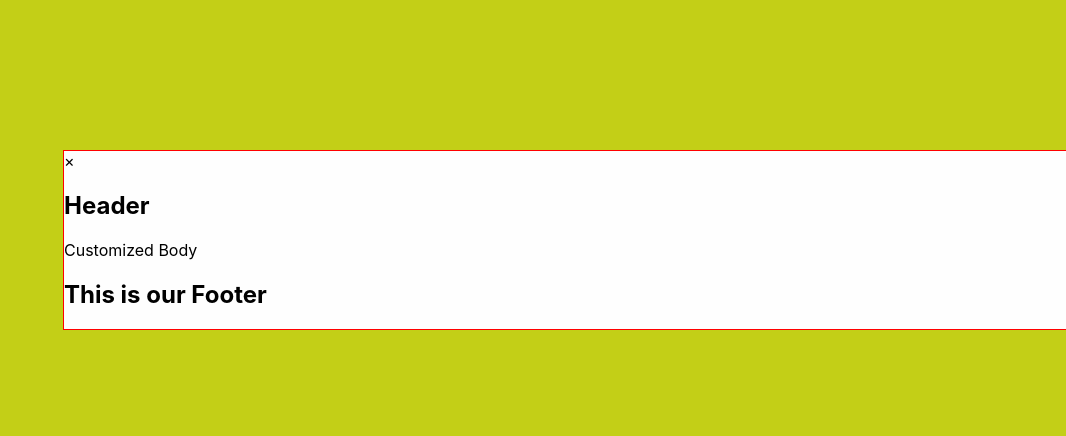
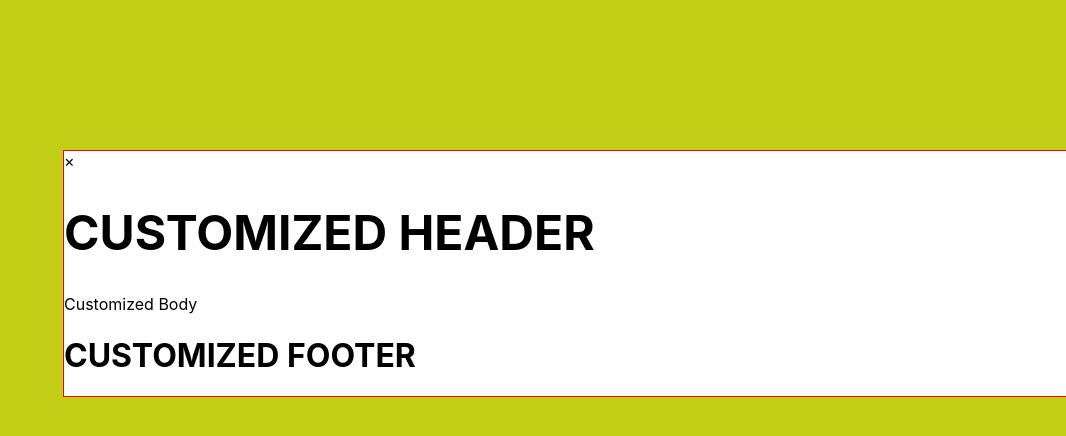
Before and after one commit to firoliyos/React-Custom-Modal-Popup, a React (Create React App) app in the folder custom-modal-popup/: page / in a window 1280 px wide. Both pictures are taken after a click on the button "Open Modal Popup". Shown: the top 436 px of the page, without its empty margins (214-1280 px from the left). Built offline with nearby package versions, Linux system fonts and the light colour scheme.

Commit message:
header-footer-props-added

```diff
--- a/custom-modal-popup/src/components/modal-test.jsx
+++ b/custom-modal-popup/src/components/modal-test.jsx
@@ -14,7 +14,10 @@ export default function ModalTest() {
     <div>
       <button style={{cursor: 'pointer'}} onClick={handlePopup} >Open Modal Popup</button>
       {
-         showModalPopup && <Modal onClose={onClose} body={<div>Customized Body</div>} />
+         showModalPopup && <Modal
+          header={<h1>CUSTOMIZED HEADER</h1>}
+          footer={<h1>CUSTOMIZED FOOTER</h1>}
+         onClose={onClose} body={<div>Customized Body</div>} />
       }
     </div>
    )
```
